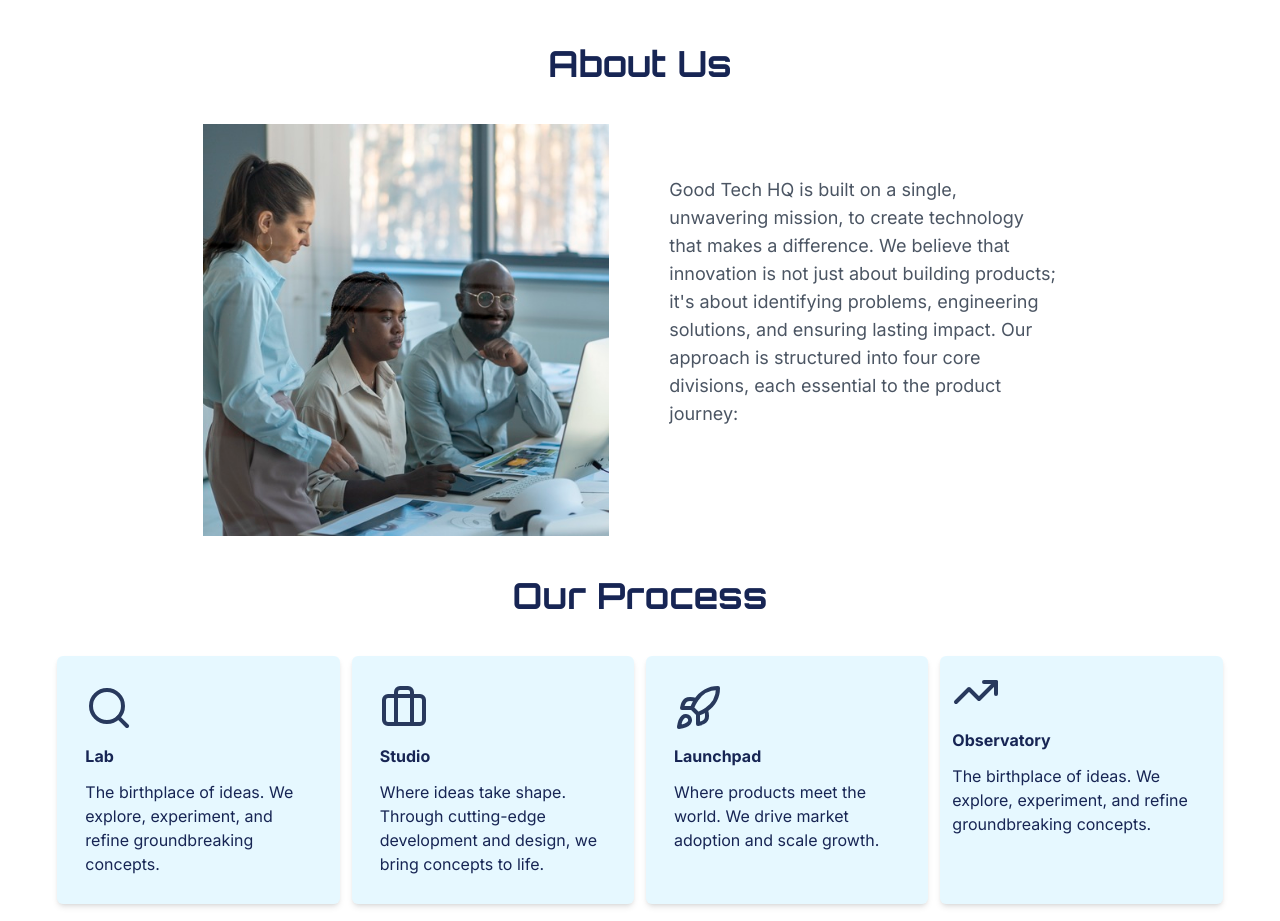
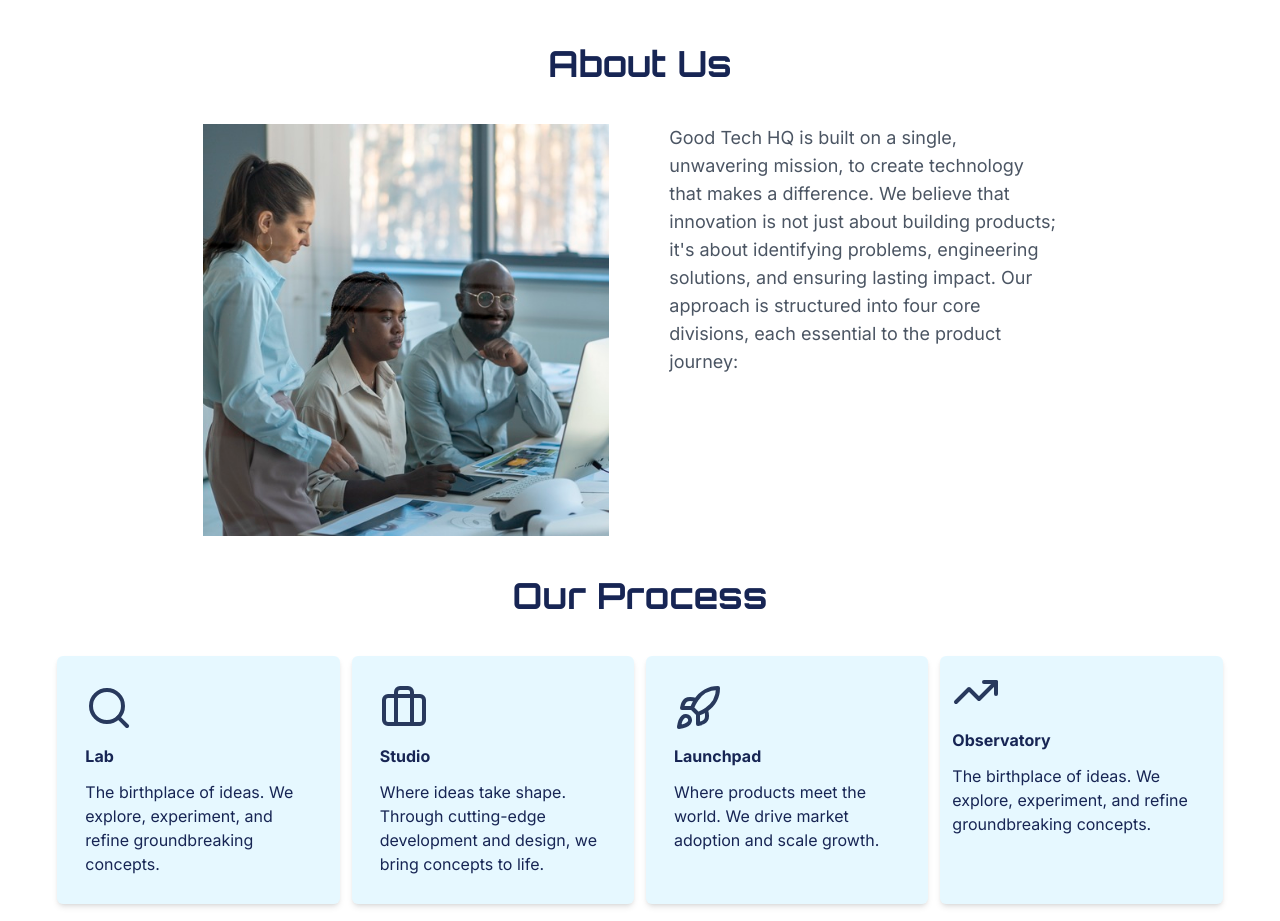
Before and after one commit to afekhaijoseph/good-tech, a React (Vite) app: page / in a window 1280 px wide. Shown: the part 800-1721 px from the top of the page. Built offline with nearby package versions, Linux system fonts and the light colour scheme.

Commit message:
ui changes

```diff
--- a/src/components/About.jsx
+++ b/src/components/About.jsx
@@ -3,7 +3,7 @@
   return (
     <div id="about" className="text-gray-600 my-10 text-lg md:w-3/4 mx-auto">
       <h2 className="text-4xl text-blue-950 font-bold text-center my-3 font-orbitron">About Us</h2>
-      <div className="flex flex-col gap-10 my-10 items-center md:flex-row">
+      <div className="flex flex-col gap-10 my-10 md:flex-row">
          <div className="basis-full">
            <img className="w-full"src={about} alt="About us image" />
          </div>
```
Also changed, not shown: public/favicon.svg (added).
